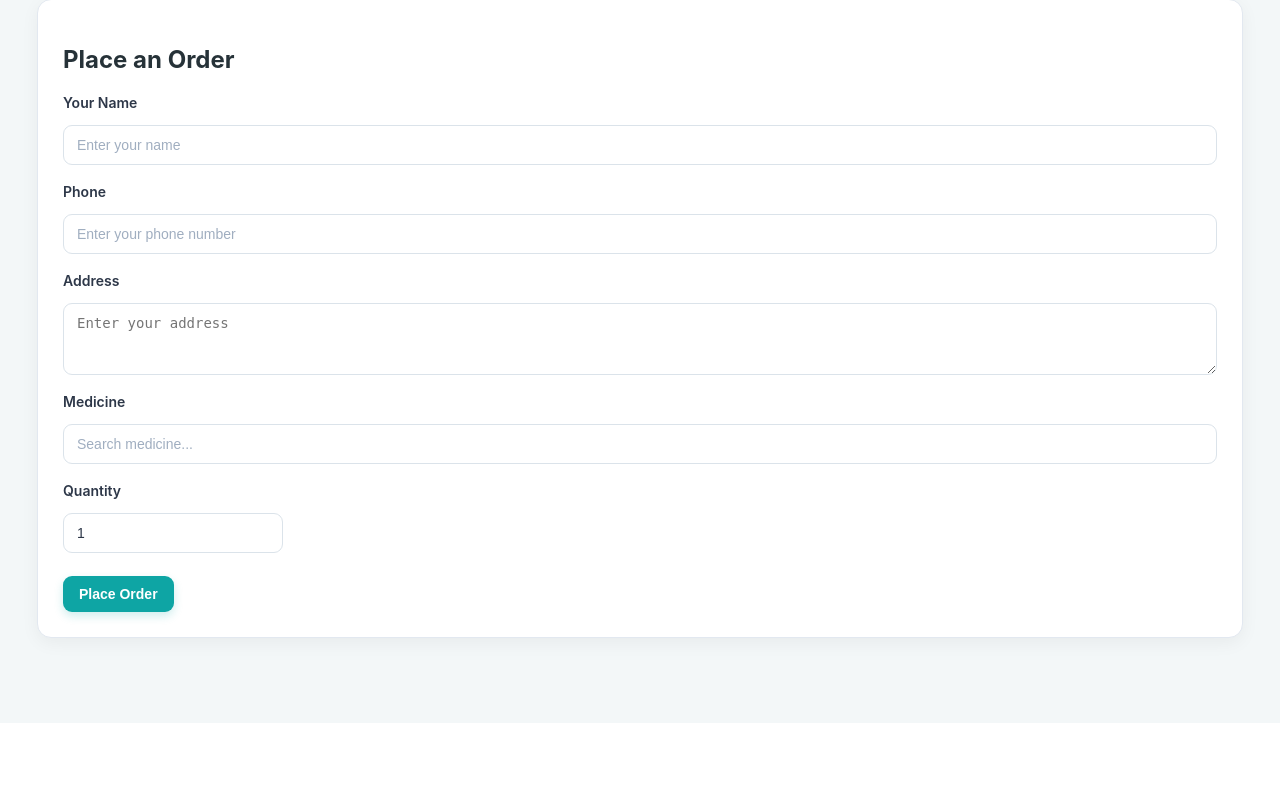
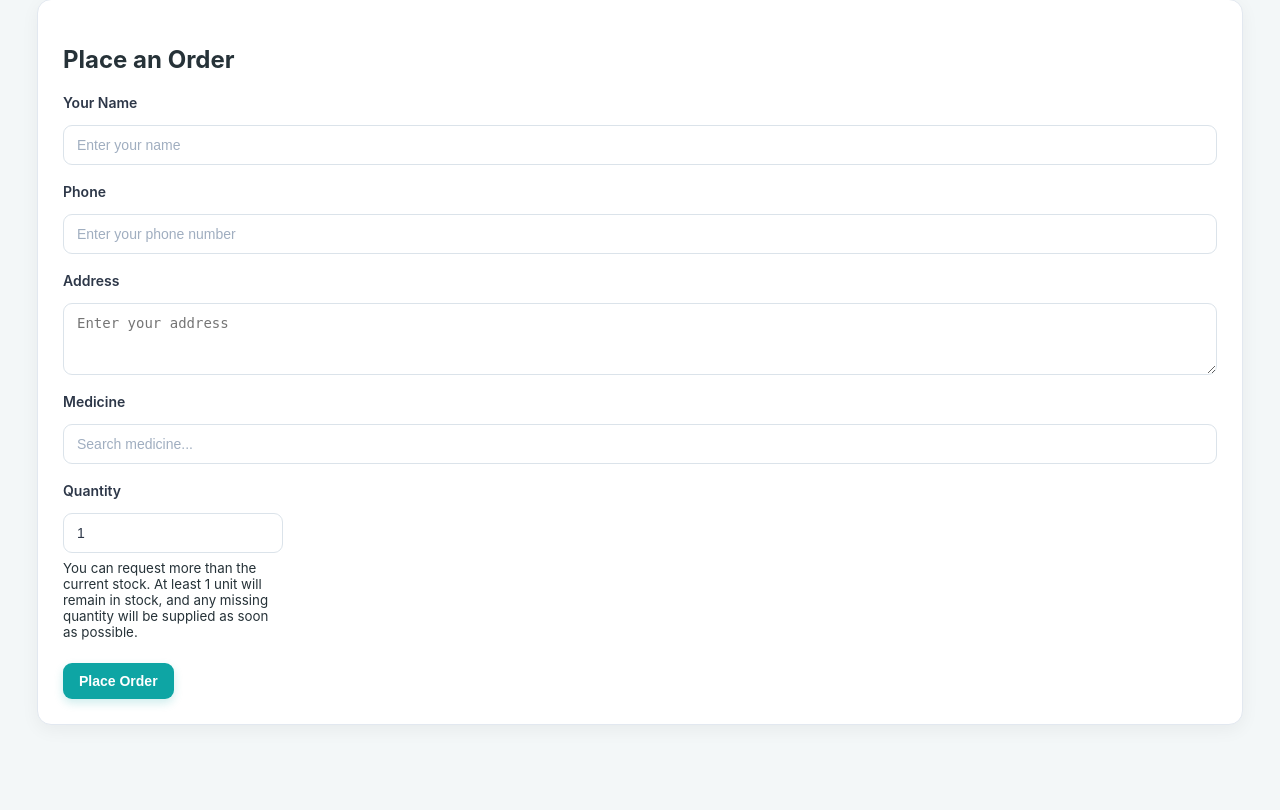
Before and after one commit to gmmuhammad002-cyber/pharmacy-management-system, a Flask app: page /orders in a window 1280 px wide. Shown: the part 196-1006 px from the top of the page. Before the commit the page ends 852 px from the top, so only its background shows below. Run offline with Flask 3, Linux system fonts and the light colour scheme; some libraries are stand-ins or nearby versions.

Commit message:
Update orders.html

```diff
--- a/templates/orders.html
+++ b/templates/orders.html
@@ -121,6 +121,10 @@
                     required
                 >
 
+                <small class="form-help">
+                    You can request more than the current stock. At least 1 unit will remain in stock, and any missing quantity will be supplied as soon as possible.
+                </small>
+
             </div>
 
 
@@ -165,6 +169,8 @@
                         <th>Phone</th>
                         <th>Medicine</th>
                         <th>Quantity</th>
+                        <th>Fulfilled</th>
+                        <th>Shortage</th>
                         <th>Total</th>
                         <th>Status</th>
                         <th>Date</th>
@@ -204,6 +210,33 @@
                         <td>
                             {% if order.items %}
                                 {{ order.items[0].quantity }}
+                            {% else %}
+                                -
+                            {% endif %}
+                        </td>
+
+                        <td>
+                            {% if order.items %}
+                                {{ order.items[0].fulfilled_quantity|default(0, true) }}
+                            {% else %}
+                                -
+                            {% endif %}
+                        </td>
+
+                        <td>
+                            {% if order.items %}
+                                {% set requested = order.items[0].quantity|int %}
+                                {% set fulfilled = order.items[0].fulfilled_quantity|default(0, true)|int %}
+                                {% set shortage = requested - fulfilled %}
+                                {% if shortage > 0 %}
+                                    <span class="badge badge-warning">
+                                        {{ shortage }} missing
+                                    </span>
+                                {% else %}
+                                    <span class="badge badge-success">
+                                        Complete
+                                    </span>
+                                {% endif %}
                             {% else %}
                                 -
                             {% endif %}
@@ -445,7 +478,9 @@ function showResults(items) {
                 selectedMedicine.innerHTML = `
                     Selected:
                     <strong>${medicine.name}</strong>
-                    — Stock: ${medicine.quantity}
+                    — Current stock: ${medicine.quantity}
+                    <br>
+                    <small>Orders may exceed current stock; at least 1 unit will remain in stock.</small>
                 `;
 
                 selectedMedicine.style.display =
@@ -454,9 +489,6 @@ function showResults(items) {
                 results.style.display =
                     "none";
 
-
-                quantityInput.max =
-                    medicine.quantity;
 
                 quantityInput.value = 1;
 
```
